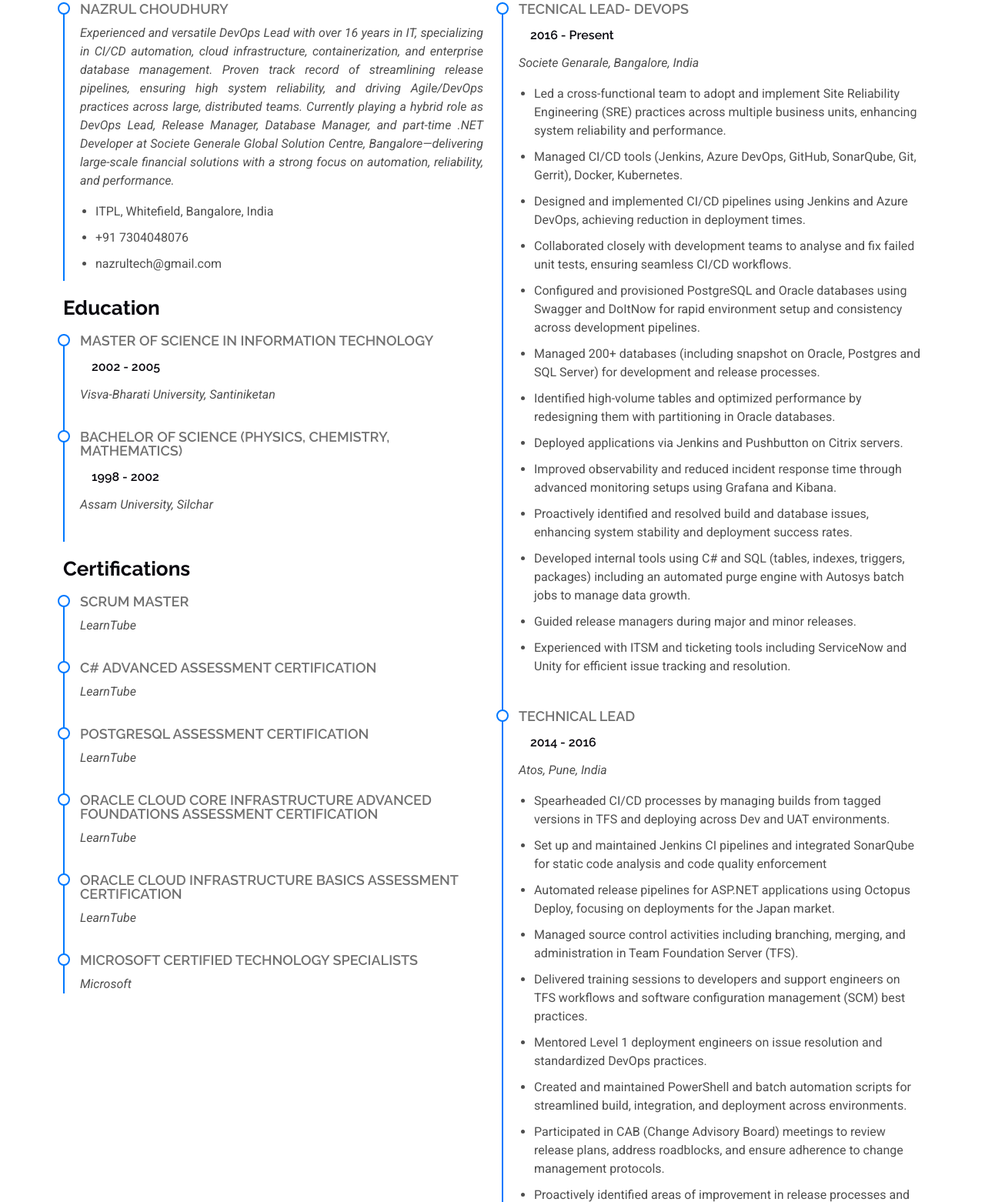
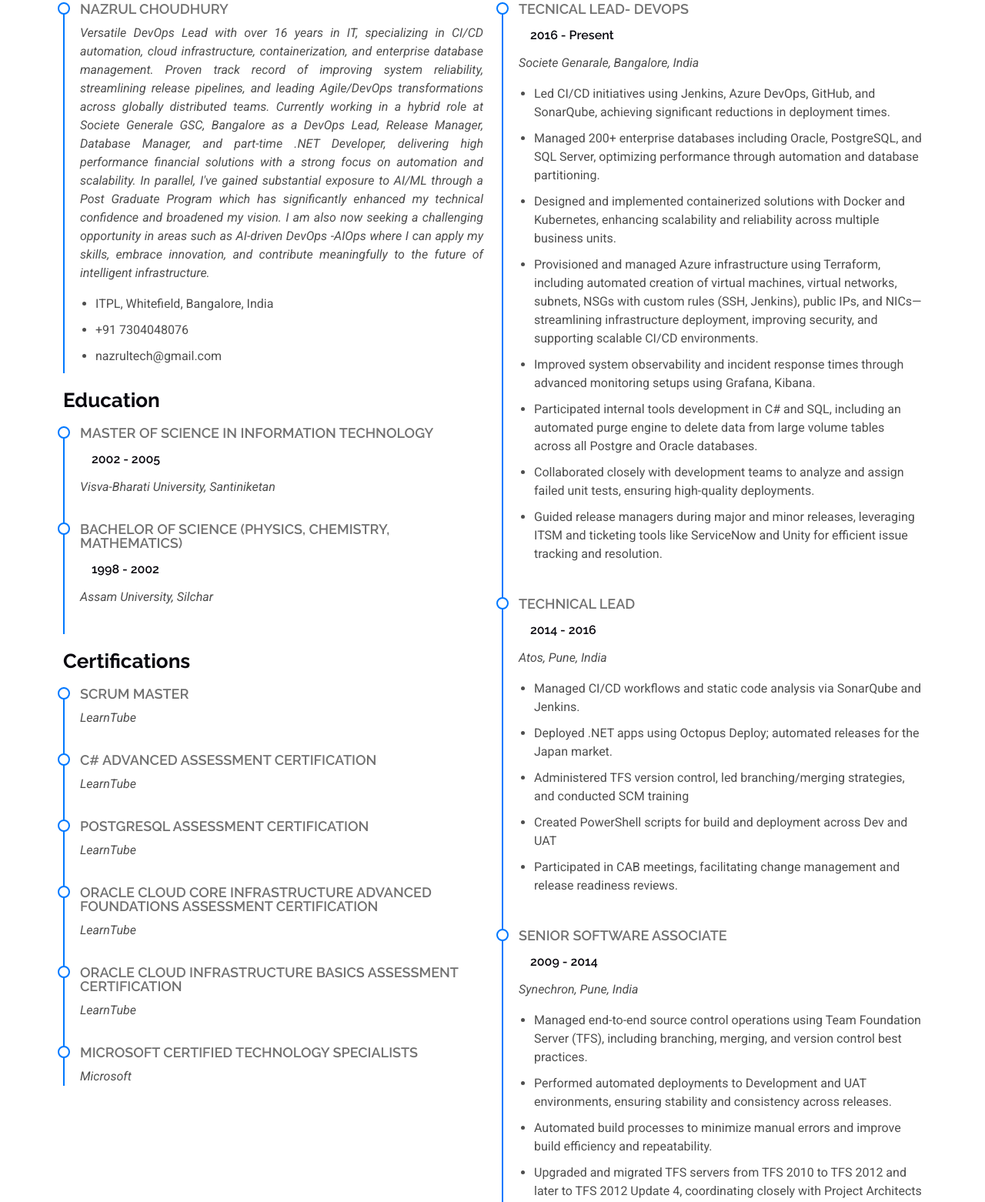
Before and after one commit to nazrultech/nazrultech.github.io, a plain HTML site: page index.html in a window 1280 px wide. Shown: the part 1850-3412 px from the top of the page at 77% size. Drawn offline with Linux system fonts and the light colour scheme.

Commit message:
Update index.html

```diff
--- a/index.html
+++ b/index.html
@@ -164,8 +164,14 @@
 
             <div class="resume-item pb-0">
               <h4>Nazrul Choudhury</h4>
-              <p align="justify"><em>Experienced and versatile DevOps Lead with over 16 years in IT, specializing in CI/CD automation, cloud infrastructure, containerization, and enterprise database management. Proven track record of streamlining release pipelines, ensuring high
-				system reliability, and driving Agile/DevOps practices across large, distributed teams. Currently playing a hybrid role as DevOps Lead, Release Manager, Database Manager, and part-time .NET Developer at Societe Generale Global Solution Centre, Bangalore—delivering large-scale financial solutions with a strong focus on automation, reliability, and performance.</em></p>
+              <p align="justify"><em>Versatile DevOps Lead with over 16 years in IT, specializing in CI/CD automation, cloud infrastructure, containerization, and
+enterprise database management. Proven track record of improving system reliability, streamlining release pipelines, and
+leading Agile/DevOps transformations across globally distributed teams. Currently working in a hybrid role at Societe Generale
+GSC, Bangalore as a DevOps Lead, Release Manager, Database Manager, and part-time .NET Developer, delivering high
+performance financial solutions with a strong focus on automation and scalability. In parallel, I've gained substantial exposure to
+AI/ML through a Post Graduate Program which has significantly enhanced my technical confidence and broadened my vision. I
+am also now seeking a challenging opportunity in areas such as AI-driven DevOps -AIOps where I can apply my skills, embrace
+innovation, and contribute meaningfully to the future of intelligent infrastructure.</em></p>
               <ul>
                 <li>ITPL, Whitefield, Bangalore, India</li>
                 <li> +91 7304048076</li>
@@ -223,25 +229,20 @@
               <h5>2016 - Present</h5>
               <p><em>Societe Genarale, Bangalore, India </em></p>
               <ul>
-                <li> Led a cross-functional team to adopt and implement Site Reliability Engineering (SRE) practices across multiple business units, enhancing system reliability and performance.
-				</li>
-                <li> Managed CI/CD tools (Jenkins, Azure DevOps, GitHub, SonarQube, Git, Gerrit), Docker, Kubernetes. </li>
-                <li> Designed and implemented CI/CD pipelines using Jenkins and Azure DevOps, achieving reduction in deployment times.</li>
-                <li> Collaborated closely with development teams to analyse and fix failed unit tests, ensuring seamless CI/CD workflows.
-				</li>
-				<li> Configured and provisioned PostgreSQL and Oracle databases using Swagger and DoItNow for rapid environment setup and consistency across development pipelines.
-				</li>
-                <li> Managed 200+ databases (including snapshot on Oracle, Postgres and SQL Server) for development and release processes. </li>
-				<li> Identified high-volume tables and optimized performance by redesigning them with partitioning in Oracle databases. </li>
-                <li> Deployed applications via Jenkins and Pushbutton on Citrix servers.</li>
-                <li> Improved observability and reduced incident response time through advanced monitoring setups using Grafana and Kibana.
-				</li>
-				<li>  Proactively identified and resolved build and database issues, enhancing system stability and deployment success rates.
-				</li>
-                <li> Developed internal tools using C# and SQL (tables, indexes, triggers, packages) including an automated purge engine with Autosys batch jobs to manage data growth.</li>
-                <li> Guided release managers during major and minor releases.</li>
-                <li> Experienced with ITSM and ticketing tools including ServiceNow and Unity for efficient issue tracking and resolution.
-				</li>
+			  <li>  Led CI/CD initiatives using Jenkins, Azure DevOps, GitHub, and SonarQube, achieving significant reductions in deployment times. </li>
+			  <li> Managed 200+ enterprise databases including Oracle, PostgreSQL, and SQL Server, optimizing performance through automation and database partitioning. </li>
+<li> Designed and implemented containerized solutions with Docker and Kubernetes, enhancing scalability and reliability
+across multiple business units. </li>
+<li> Provisioned and managed Azure infrastructure using Terraform, including automated creation of virtual machines,
+virtual networks, subnets, NSGs with custom rules (SSH, Jenkins), public IPs, and NICs—streamlining infrastructure
+deployment, improving security, and supporting scalable CI/CD environments. </li>
+<li> Improved system observability and incident response times through advanced monitoring setups using Grafana, Kibana. </li>
+<li> Participated internal tools development in C# and SQL, including an automated purge engine to delete data from large
+volume tables across all Postgre and Oracle databases. </li>
+<li> Collaborated closely with development teams to analyze and assign failed unit tests, ensuring high-quality deployments. </li>
+<li> Guided release managers during major and minor releases, leveraging ITSM and ticketing tools like ServiceNow and Unity
+for efficient issue tracking and resolution.</li>
+
               </ul>
             </div><!-- Edn Resume Item -->
 
@@ -250,22 +251,12 @@
               <h5>2014 - 2016</h5>
               <p><em>Atos, Pune, India</em></p>
               <ul>
-                <li> Spearheaded CI/CD processes by managing builds from tagged versions in TFS and deploying across Dev and UAT
-environments.</li>
-                <li> Set up and maintained Jenkins CI pipelines and integrated SonarQube for static code analysis and code quality
-enforcement </li>
-                <li> Automated release pipelines for ASP.NET applications using Octopus Deploy, focusing on deployments for the Japan
-market.</li>
-                <li> Managed source control activities including branching, merging, and administration in Team Foundation Server (TFS).</li>
-                <li> Delivered training sessions to developers and support engineers on TFS workflows and software configuration
-management (SCM) best practices.</li>
-                <li> Mentored Level 1 deployment engineers on issue resolution and standardized DevOps practices.</li>
-                <li> Created and maintained PowerShell and batch automation scripts for streamlined build, integration, and deployment
-across environments.</li>
-                <li> Participated in CAB (Change Advisory Board) meetings to review release plans, address roadblocks, and ensure
-adherence to change management protocols.</li>
-                <li> Proactively identified areas of improvement in release processes and drove continuous optimization efforts.</li>
-                <li> Contributed to internal knowledge bases and documentation for DevOps processes, tools, and deployment standards.</li>
+                <li> Managed CI/CD workflows and static code analysis via SonarQube and Jenkins.</li>
+                <li> Deployed .NET apps using Octopus Deploy; automated releases for the Japan market.</li>
+                <li> Administered TFS version control, led branching/merging strategies, and conducted SCM training</li>
+                <li> Created PowerShell scripts for build and deployment across Dev and UAT</li>
+                <li> Participated in CAB meetings, facilitating change management and release readiness reviews.</li>
+
               </ul>
             </div><!-- Edn Resume Item -->
 
@@ -395,14 +386,18 @@
 		   <ul>
                 <li> <b> CI/CD & Automation: </b>Jenkins, GitHub Actions, SonarQube	</li>
                 <li> <b> Job Scheduling & Automation Tools: </b>: Autosys, Airflow</li>
-                <li> <b> Cloud & Infrastructure: </b>Azure DevOps, AWS, Terraform, Docker, Kubernetes</li>
+                <li> <b> Cloud & Infrastructure: </b>Azure DevOps, AWS, Terraform, Docker, Kubernetes, Helm Chart</li>
                 <li> <b> Scripting & Configuration Management: </b>Python, PowerShell, JSON, YAML</li>
 				<li> <b> Monitoring & Logging: </b>Grafana, Kibana</li>
                 <li> <b> API Tools: </b>Swagger UI.</li>
 				<li> <b> Version Control & Collaboration: </b>Git, GitHub, TFS, Gerrit, Jira</li>
                 <li> <b> Database Management: </b>Oracle, PostgreSQL, SQL Server</li>
                 <li> <b> Release Engineering: </b>: Pushbutton, DoItNow, Octopus Deploy, Higgins</li>
-				<li> <b> Other Tools & Practices: </b>Visual Studio, ServiceNow, Agile/Scrum Methodologies, GenAI, LangChain, Prompt Engineering, OpenAI</li>
+				<li> <b> AI & GenAI Tools: </b>  Scikit-learn, TensorFlow, PyTorch, Keras, Hugging Face Transformers, OpenAI API/Playground,
+LangChain, RAG, GAN, VAE, CNN, RNN, LSTM, GRU, Attention Mechanism, Transformer Architecture, Pandas, NumPy,
+Matplotlib </li>
+				<li> <b> Other Tools & Practices: </b>Visual Studio, ServiceNow, Agile/Scrum Methodologies</li>
+
            </ul>
 
       </div>
```
